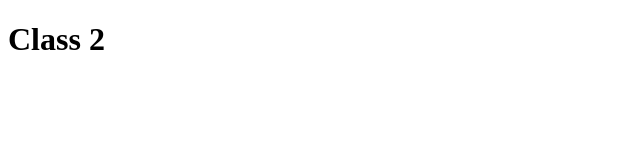
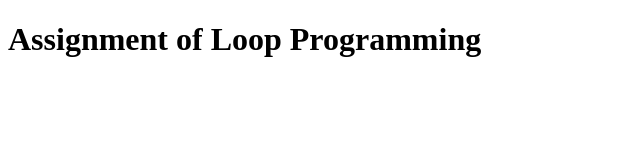
Before and after one commit to TahadigiHub/class2, a plain HTML site: page index.html in a window 1280 px wide. Shown: the whole page, without its empty margins (0-640 px from the left). Drawn offline with Linux system fonts and the light colour scheme.

Commit message:
loop assignment

```diff
--- a/121112.html
+++ b/index.html
@@ -7,7 +7,7 @@
     <link rel="stylesheet" href="./style.css">
 </head>
 <body>
-    <h1>Class 2</h1>
+    <h1>Assignment of Loop Programming</h1>
     <script rel="script" src="./script.js"></script>
 </body>
 </html>
```
Also changed, not shown: script.js (+71 -153 lines).
